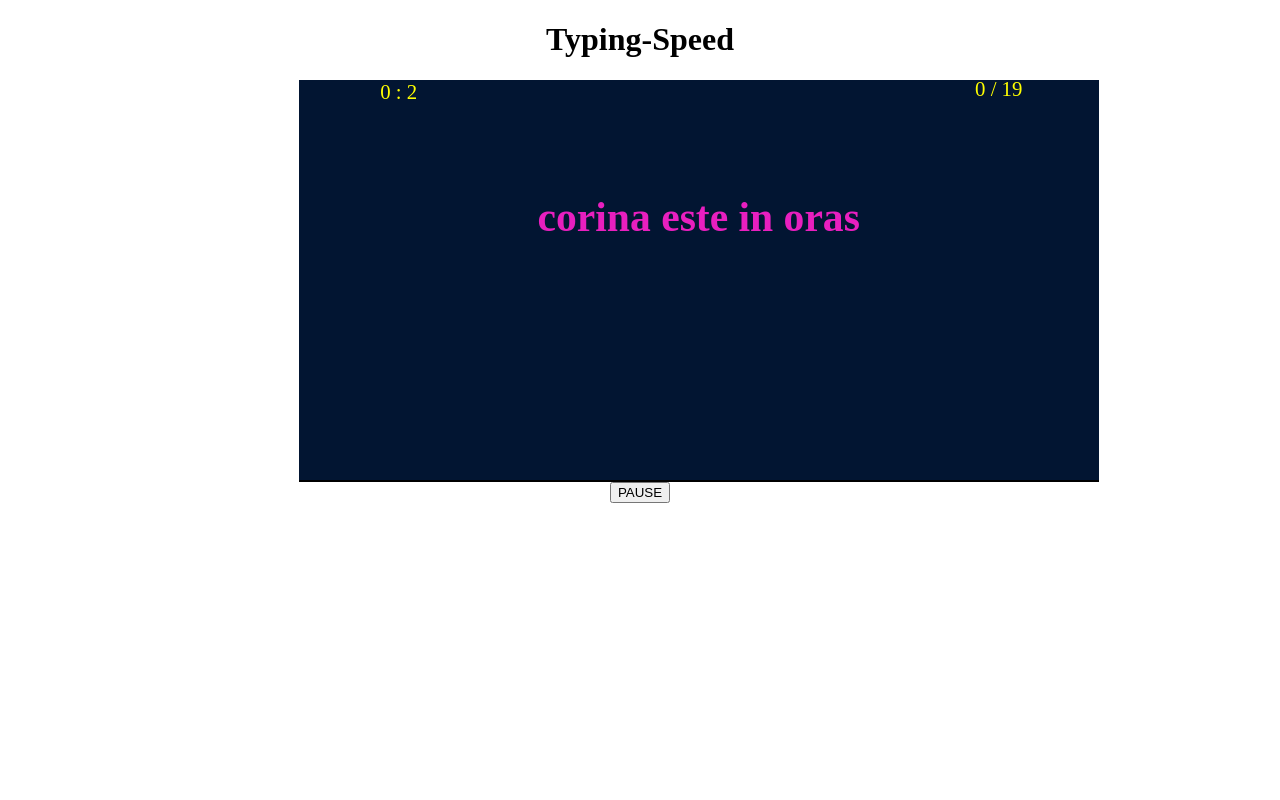
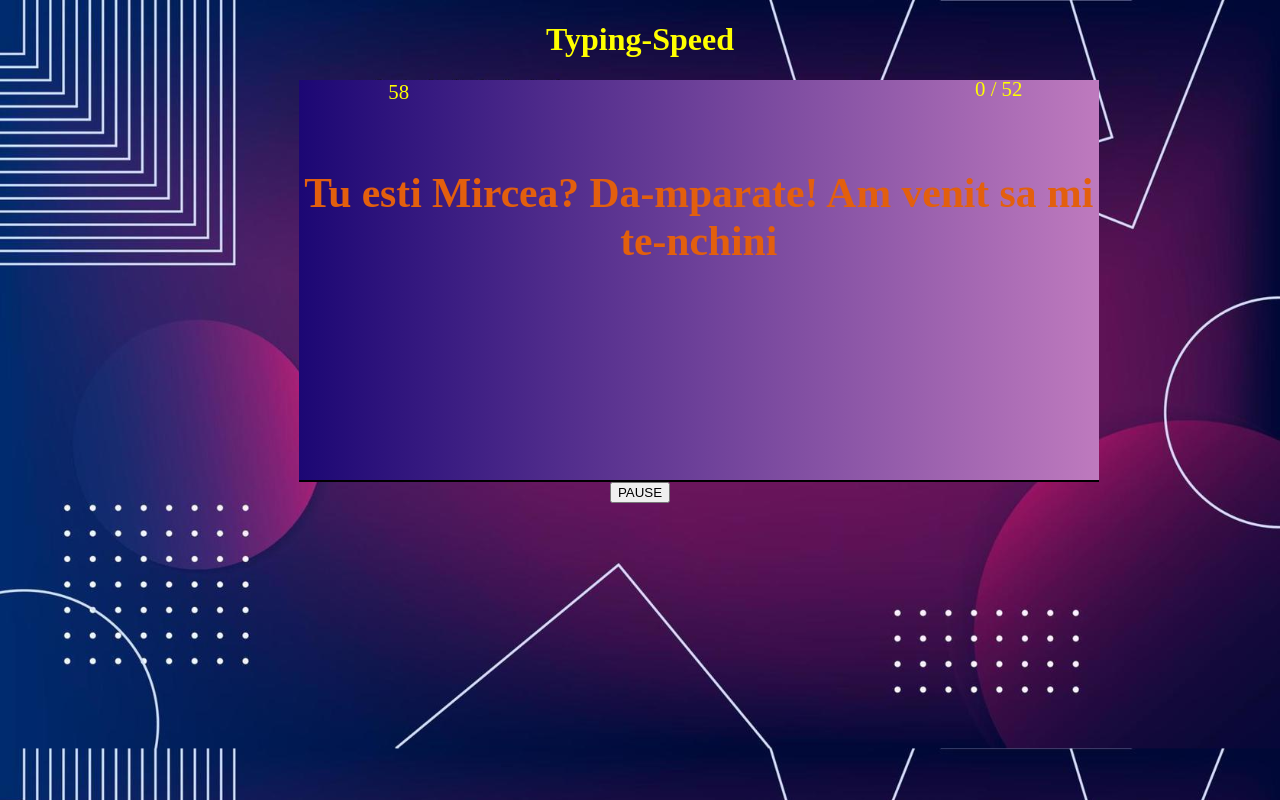
Before and after one commit to Alexandru2328/Typing-speed, a plain HTML site: page index.html in a window 1280 px wide. Both pictures are taken after a click on the button "START". Drawn offline with Linux system fonts and the light colour scheme.

Commit message:
Second commit

```diff
--- a/index.html
+++ b/index.html
@@ -5,7 +5,7 @@
         <script src="script.js" ></script>
     </head>
     <body>
-        <h1>Typing-Speed</h1>
+        <h1 class="yellow">Typing-Speed</h1>
         <div id="myDiv">
             <div id="timeDiv"></div>
             <div id="detalis"></div>
--- a/script.js
+++ b/script.js
@@ -1,17 +1,22 @@
-let text = ["ana are 4 mere", "corina este in oras", "ana este la deal"];
+let text = ["A fost odata ca-n povesti. A fost ca niciodata",
+    "Tu esti Mircea? Da-mparate! Am venit sa mi te-nchini",
+    "Pe-un picior de plai, Pe-o gura de rai, Iata vin în cale",
+    "Pe langa plopii fara sot. Adesea am trecut;"
+];
+
 let myText;
 let index = 0;
-let seconds = 0;
-let minutes = 0;
-let status = false;
+let seconds = 60;
+let gameStatus = false;
 let accuraty = 0
 
 function timer () {
-    if (status) {
-        ++seconds;
-        if (seconds === 60) {
-            ++minutes;
-            seconds = 0;
+    if (gameStatus) {
+        --seconds;
+        if (seconds === 0) {
+            gameStatus = false;
+            accuraty = accuraty / myText.length * 100;
+            showRezult();
         }
     }
 }
@@ -19,9 +24,10 @@ function timer () {
 function showRezult() {
     let showText = document.getElementById("text");
     let element = document.getElementById("typedText");
+    let time = 60 - seconds;
     element.innerHTML = "";
     showText.innerHTML = "<span class='green'>" + "Your accuraty is: " + accuraty +
-     "% in " + minutes + " minutes " + " and " + seconds + " seconds" + "</span>";
+     "% in " + time + " seconds" + "</span>";
      if (accuraty === 100) {
         element.innerHTML = "<span class='green'>" + "✨🎉 PERFECT 🎉✨" + "</snap>";
      }
@@ -42,7 +48,7 @@ function showDetalis() {
     let left = document.getElementById("detalis");
     left.innerHTML = "<span class='yellow'>" + index + " / " + myText.length + "</span>";
     let time = document.getElementById("timeDiv");
-    time.innerHTML = "<span class='yellow'>" + minutes + " : " + seconds + "</span>";
+    time.innerHTML = "<span class='yellow'>" + seconds + "</span>";
 }
 
 function redisplayColors(text) {
@@ -57,9 +63,9 @@ function redisplayColors(text) {
 }
 
 function showLetter(e) {
-    if (status) {
+    if (gameStatus) {
         let element = document.getElementById("typedText");
-        if (e.key === "Backspace") {
+        if (e.key === "Backspace" && index) {
             --index;
             let context = element.textContent;
             context = context.slice(0, -1);
@@ -67,16 +73,16 @@ function showLetter(e) {
             redisplayColors(context);
             return;
         }
-        if (index < myText.length && myText[index] === e.key) {
+        if (index < myText.length && myText[index] === e.key && e.key.length == 1) {
             element.innerHTML += "<span class='green'>" + e.key + "</span>";
             ++index;
             ++accuraty;
-        } else  if (index < myText.length && myText[index] !== e.key) {
+        } else  if (index < myText.length && myText[index] !== e.key && e.key.length == 1) {
             element.innerHTML += "<span class='red'>" + e.key + "</span>";
             ++index;
         }
         if (index === myText.length) {
-            status = false;
+            gameStatus = false;
             accuraty = accuraty / myText.length * 100;
             showRezult();
         }
@@ -101,13 +107,13 @@ function pauseGame() {
 }
 
 function startGame() {
-    status = true;
+    gameStatus = true;
     myText = text[Math.floor(Math.random() * text.length)];
     let showText = document.getElementById("text");
     showText.innerHTML = "<span class='purple'>" + myText + "</span>";;
     setInterval(timer, 1000);
     setInterval(showDetalis, 200)
-    document.addEventListener("keyup", showLetter);
+    document.addEventListener("keydown", showLetter);
     let startButton = document.getElementById("startGame");
     startButton.textContent = "PAUSE";
     startButton.setAttribute('onclick',
--- a/style.css
+++ b/style.css
@@ -1,9 +1,12 @@
 body {
     text-align: center;
+    background-image: url(background.jpg);
+    background-size: cover;
 }
 
 #myDiv {
-    background-color:#021532 ;
+    background: linear-gradient(90deg, #1c0774, #be7abe);
+
     border-bottom: 2px solid black;
     width: 800px;
     height: 400px;
@@ -29,18 +32,18 @@ body {
     justify-content: center;
     align-items: center;
     display: flex;
-    word-wrap: break-word;
-    overflow-wrap: break-word;
+    word-break: break-all;
 }
 
 #uzerText {
     height: 40%;
     width: 100%;
     text-align: center;
+    word-break: break-all;
 }
 
 .green {
-    color: green;
+    color: rgb(52, 208, 52);
 }
 
 .red {
@@ -52,5 +55,5 @@ body {
 }
 
 .purple {
-    color: rgb(232, 31, 191);
+    color: rgb(227, 95, 13);
 }
```
Also changed, not shown: background.jpg (added).
